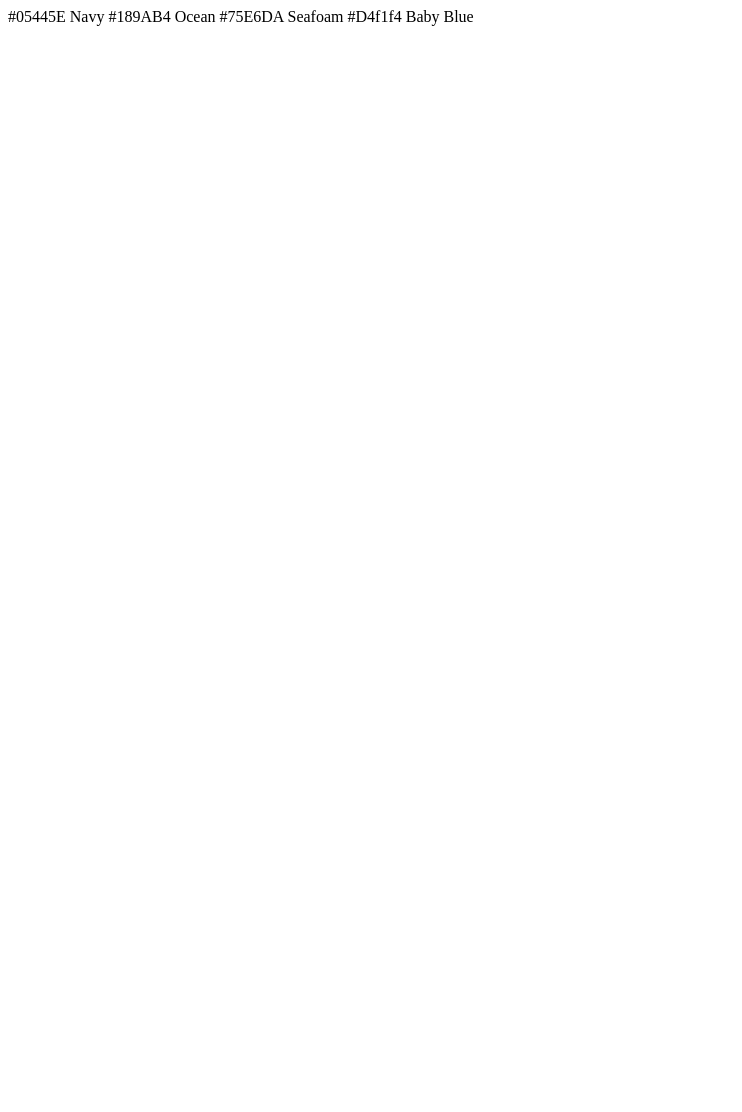
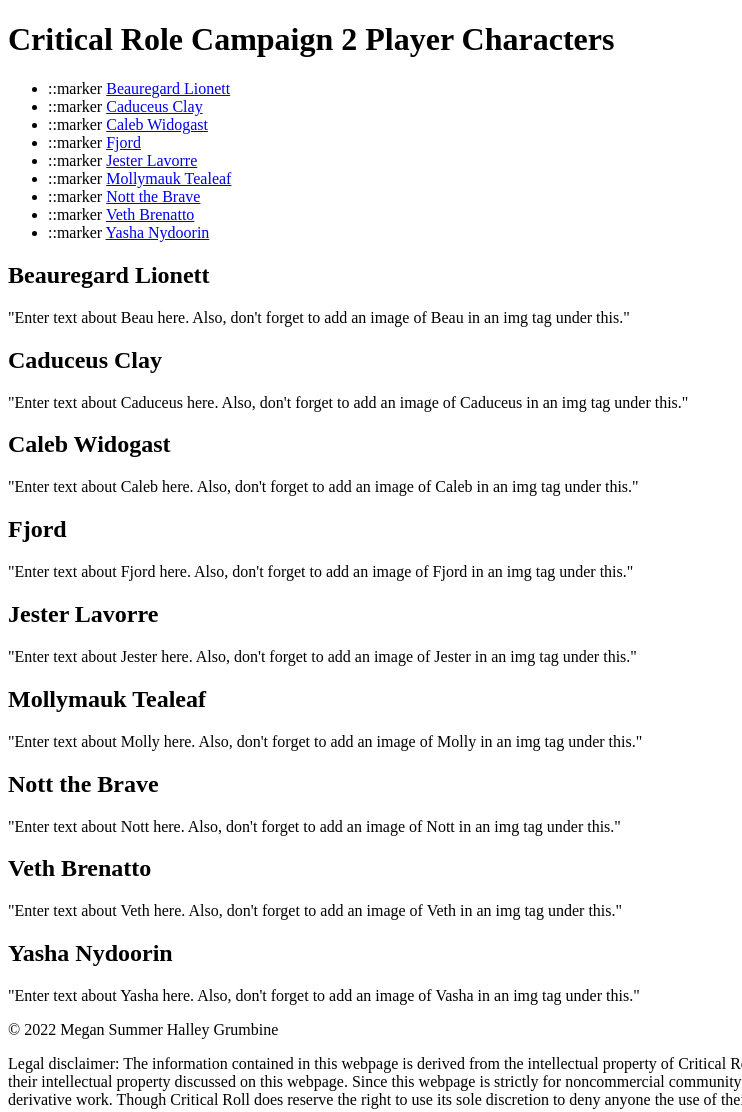
Before and after one commit to St-Louis-Women-March-2022/js-assignment-4-html-me-something-mgrumbine, a website: page index.html in a window 1280 px wide. Shown: the top 1112 px of the page, without its empty margins (0-742 px from the left). Before the commit the page ends 800 px from the top, so only its background shows below. Drawn offline with Linux system fonts and the light colour scheme.

Commit message:
"Stubbed out page, added content & internal links"

```diff
--- a/index.html
+++ b/index.html
@@ -1,10 +1,123 @@
 <!DOCTYPE html>
+
 <html>
    <head>
-      <title></title>
+      <title>Critical Role Campaign 2 Player Characters</title>
    </head>
    <body>
-      <!-- Write your HTML in this file! -->
+      <header>
+         <h1>Critical Role Campaign 2 Player Characters</h1>
+         <nav>
+            <ul>
+               <li>
+                  ::marker
+                  <a href="#Beau">Beauregard Lionett</a>
+               </li>
+               <li>
+                  ::marker
+                  <a href="#Caduceus">Caduceus Clay</a>
+               </li>
+               <li>
+                  ::marker
+                  <a href="#Caleb">Caleb Widogast</a>
+               </li>
+               <li>
+                  ::marker
+                  <a href="#Fjord">Fjord</a>
+               </li>
+               <li>
+                  ::marker
+                  <a href="#Jester">Jester Lavorre</a>
+               </li>
+               <li>
+                  ::marker
+                  <a href="#Molly">Mollymauk Tealeaf</a>
+               </li>
+               <li>
+                  ::marker
+                  <a href="#Nott">Nott the Brave</a>
+               </li>
+               <li>
+                  ::marker
+                  <a href="#Veth">Veth Brenatto</a>
+               </li>
+               <li>
+                  ::marker
+                  <a href="#Yasha">Yasha Nydoorin</a>
+               </li>
+            </ul>
+         </nav>
+      </header>
+      <main>
+         <article>
+            <section>
+               <a name="Beau"></a>
+               <h2>Beauregard Lionett</h2>
+               <p>
+                  "Enter text about Beau here. Also, don't forget to add an image of Beau in an img tag under this."
+               </p>
+            </section>
+            <section>
+               <a name="Caduceus"></a>
+               <h2>Caduceus Clay</h2>
+               <p>
+                  "Enter text about Caduceus here. Also, don't forget to add an image of Caduceus in an img tag under this."
+               </p>
+            </section>
+            <section>
+               <a name="Caleb"></a>
+               <h2>Caleb Widogast</h2>
+               <p>
+                  "Enter text about Caleb here. Also, don't forget to add an image of Caleb in an img tag under this."
+               </p>
+            </section>
+            <section>
+               <a name="Fjord"></a>
+               <h2>Fjord</h2>
+               <p>
+                  "Enter text about Fjord here. Also, don't forget to add an image of Fjord in an img tag under this."
+               </p>
+            </section>
+            <section>
+               <a name="Jester"></a>
+               <h2>Jester Lavorre</h2>
+               <p>
+                  "Enter text about Jester here. Also, don't forget to add an image of Jester in an img tag under this."
+               </p>
+            </section>
+            <section>
+               <a name="Molly"></a>
+               <h2>Mollymauk Tealeaf</h2>
+               <p>
+                  "Enter text about Molly here. Also, don't forget to add an image of Molly in an img tag under this."
+               </p>
+            </section>
+            <section>
+               <a name="Nott"></a>
+               <h2>Nott the Brave</h2>
+               <p>
+                  "Enter text about Nott here. Also, don't forget to add an image of Nott in an img tag under this."
+               </p>
+            </section>
+            <section>
+               <a name="Veth"></a>
+               <h2>Veth Brenatto</h2>
+               <p>
+                  "Enter text about Veth here. Also, don't forget to add an image of Veth in an img tag under this."
+               </p>
+            </section>
+               <a name="Yasha"></a>
+               <h2>Yasha Nydoorin</h2>
+               <p>
+                  "Enter text about Yasha here. Also, don't forget to add an image of Vasha in an img tag under this."
+            </p>
+         </section>
+         </article>
+      </main>
+      <footer>
+         <p>&copy 2022 Megan Summer Halley Grumbine</p>
+         <p>Legal disclaimer: The information contained in this webpage is derived from the intellectual property of Critical Role, and Critical Roll may hold copyrights and/or trademarks on some or all of their intellectual property discussed on this webpage. Since this webpage is strictly for noncommercial community use, the Critical Roll Content Policy permits such use, display, and creation of a derivative work. Though Critical Roll does reserve the right to use its sole discretion to deny anyone the use of their intellectual property at any time.</p>
+      </footer>
    </body>
 </html>
 
```
